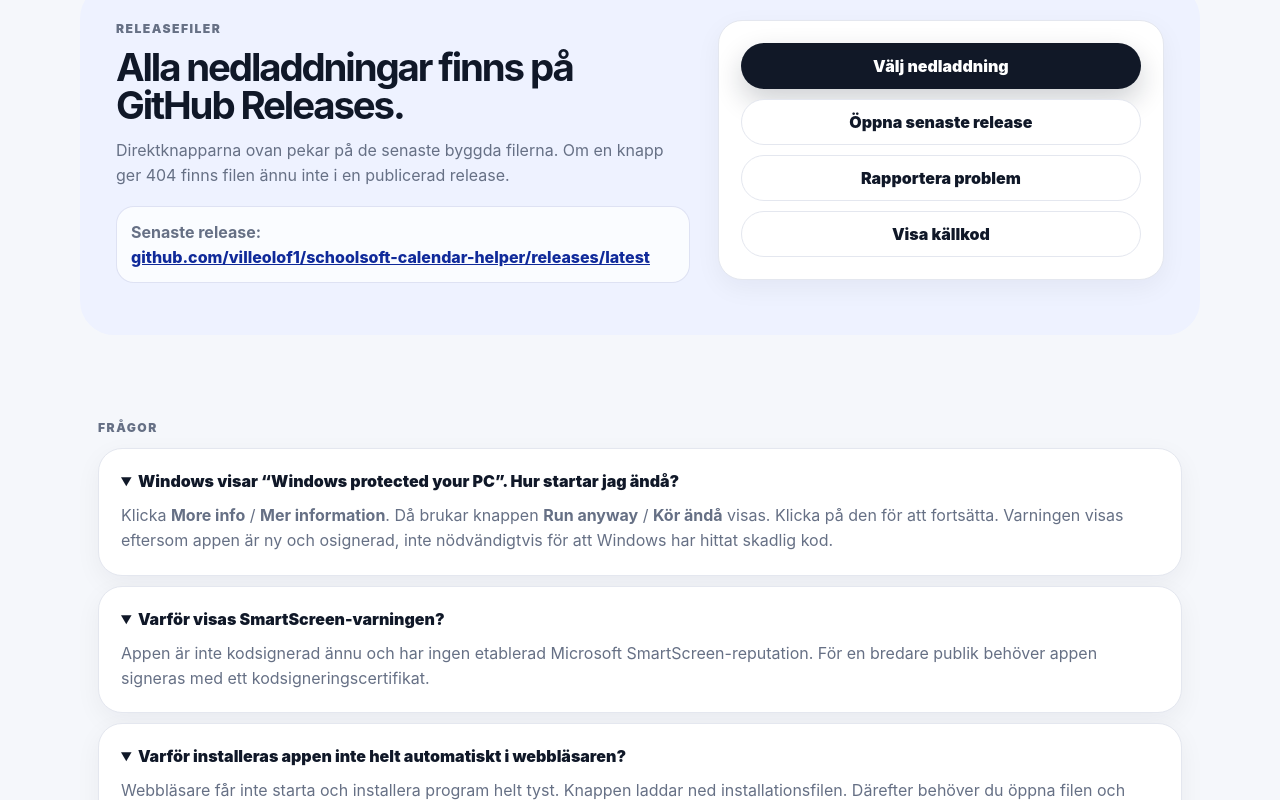
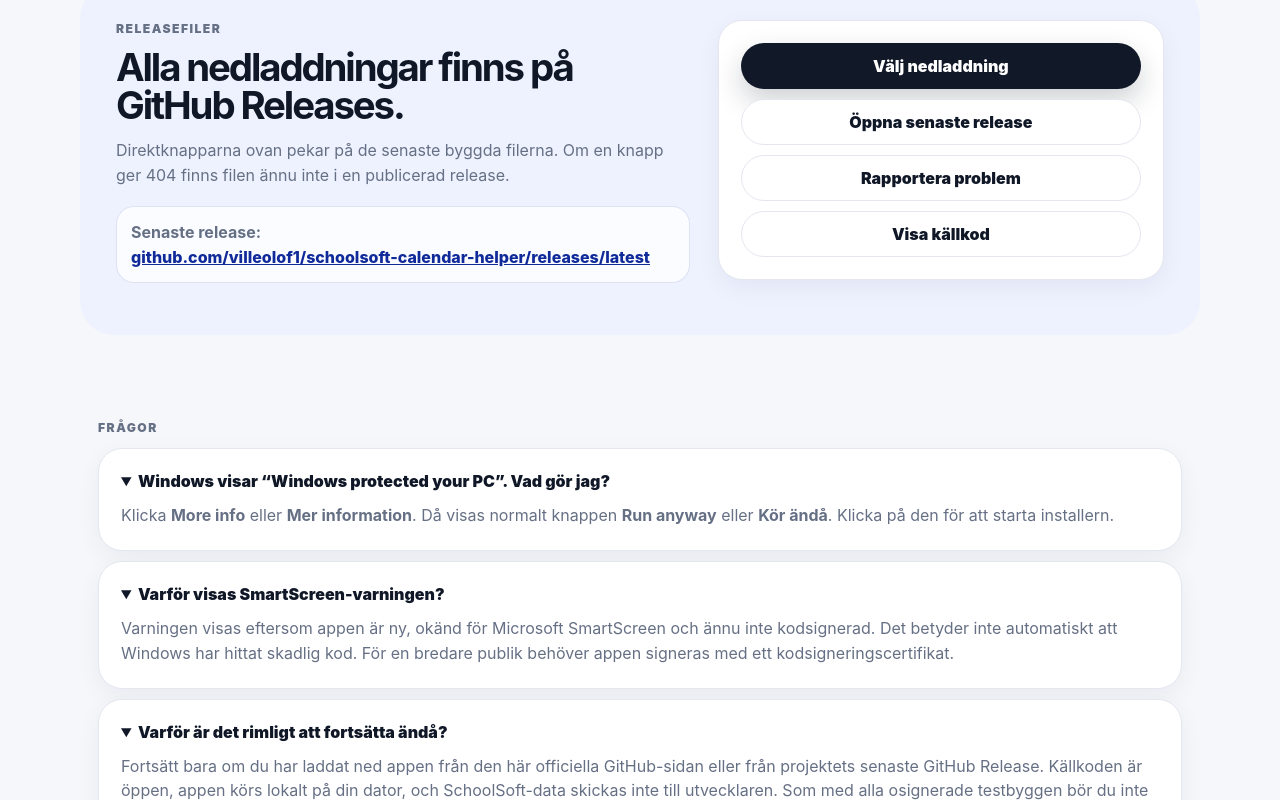
Before and after one commit to villeolof1/schoolsoft-calendar-helper, a website: page docs-site/index.html in a window 1280 px wide. Shown: the part 2000-2800 px from the top of the page. Drawn offline with Linux system fonts and the light colour scheme.

Commit message:
Make SmartScreen instructions clearer on website

```diff
--- a/docs-site/index.html
+++ b/docs-site/index.html
@@ -30,8 +30,8 @@
         <p class="lead">SchoolSoft Calendar Helper hjälper elever och föräldrar att hitta prov, inlämningar, redovisningar och andra viktiga datum utan att behöva leta runt i SchoolSoft.</p>
 
         <div class="status-note">
-          <strong>Tidigt testbygge</strong>
-          <span>Appen är inofficiell och osignerad just nu. Windows och macOS kan därför visa säkerhetsvarningar. På Windows kan du vanligtvis klicka <strong>Mer information</strong> och sedan <strong>Kör ändå</strong>.</span>
+          <strong>Viktigt om Windows-varningen</strong>
+          <span>Windows kan visa <strong>“Windows protected your PC”</strong> eftersom appen är ny och inte kodsignerad ännu. För att fortsätta: klicka <strong>More info</strong> / <strong>Mer information</strong> och sedan <strong>Run anyway</strong> / <strong>Kör ändå</strong>.</span>
         </div>
 
         <div id="downloads" class="install-panel">
@@ -72,7 +72,7 @@
 
         <ol class="quick-steps" aria-label="Snabb installation">
           <li><strong>1. Ladda ned</strong><span>Välj rätt fil för din dator.</span></li>
-          <li><strong>2. Öppna filen</strong><span>Godkänn eventuella säkerhetsvarningar.</span></li>
+          <li><strong>2. Öppna filen</strong><span>Vid Windows-varning: More info → Run anyway.</span></li>
           <li><strong>3. Logga in</strong><span>Appen öppnar SchoolSofts egen inloggningssida.</span></li>
         </ol>
       </div>
@@ -135,12 +135,16 @@
     <section id="questions" class="section faq compact-section">
       <p class="eyebrow">Frågor</p>
       <details open>
-        <summary>Windows visar “Windows protected your PC”. Hur startar jag ändå?</summary>
-        <p>Klicka <strong>More info</strong> / <strong>Mer information</strong>. Då brukar knappen <strong>Run anyway</strong> / <strong>Kör ändå</strong> visas. Klicka på den för att fortsätta. Varningen visas eftersom appen är ny och osignerad, inte nödvändigtvis för att Windows har hittat skadlig kod.</p>
+        <summary>Windows visar “Windows protected your PC”. Vad gör jag?</summary>
+        <p>Klicka <strong>More info</strong> eller <strong>Mer information</strong>. Då visas normalt knappen <strong>Run anyway</strong> eller <strong>Kör ändå</strong>. Klicka på den för att starta installern.</p>
       </details>
       <details open>
         <summary>Varför visas SmartScreen-varningen?</summary>
-        <p>Appen är inte kodsignerad ännu och har ingen etablerad Microsoft SmartScreen-reputation. För en bredare publik behöver appen signeras med ett kodsigneringscertifikat.</p>
+        <p>Varningen visas eftersom appen är ny, okänd för Microsoft SmartScreen och ännu inte kodsignerad. Det betyder inte automatiskt att Windows har hittat skadlig kod. För en bredare publik behöver appen signeras med ett kodsigneringscertifikat.</p>
+      </details>
+      <details open>
+        <summary>Varför är det rimligt att fortsätta ändå?</summary>
+        <p>Fortsätt bara om du har laddat ned appen från den här officiella GitHub-sidan eller från projektets senaste GitHub Release. Källkoden är öppen, appen körs lokalt på din dator, och SchoolSoft-data skickas inte till utvecklaren. Som med alla osignerade testbyggen bör du inte köra filer från andra länkar eller okända källor.</p>
       </details>
       <details open>
         <summary>Varför installeras appen inte helt automatiskt i webbläsaren?</summary>
```
